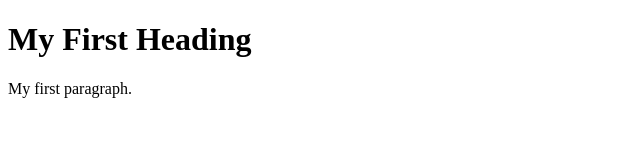
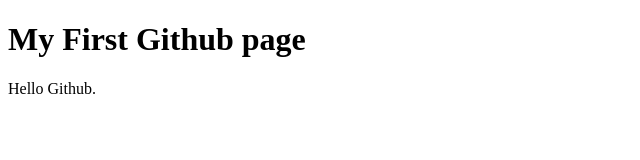
Before and after one commit to sanraj2000/sample, a plain HTML site: page index.html in a window 1280 px wide. Shown: the whole page, without its empty margins (0-640 px from the left). Drawn offline with Linux system fonts and the light colour scheme.

Commit message:
Update index.html

```diff
--- a/index.html
+++ b/index.html
@@ -2,9 +2,9 @@
 <html>
 <body>
 
-<h1>My First Heading</h1>
+<h1>My First Github page</h1>
 
-<p>My first paragraph.</p>
+<p>Hello Github.</p>
 
 </body>
 </html>
```
